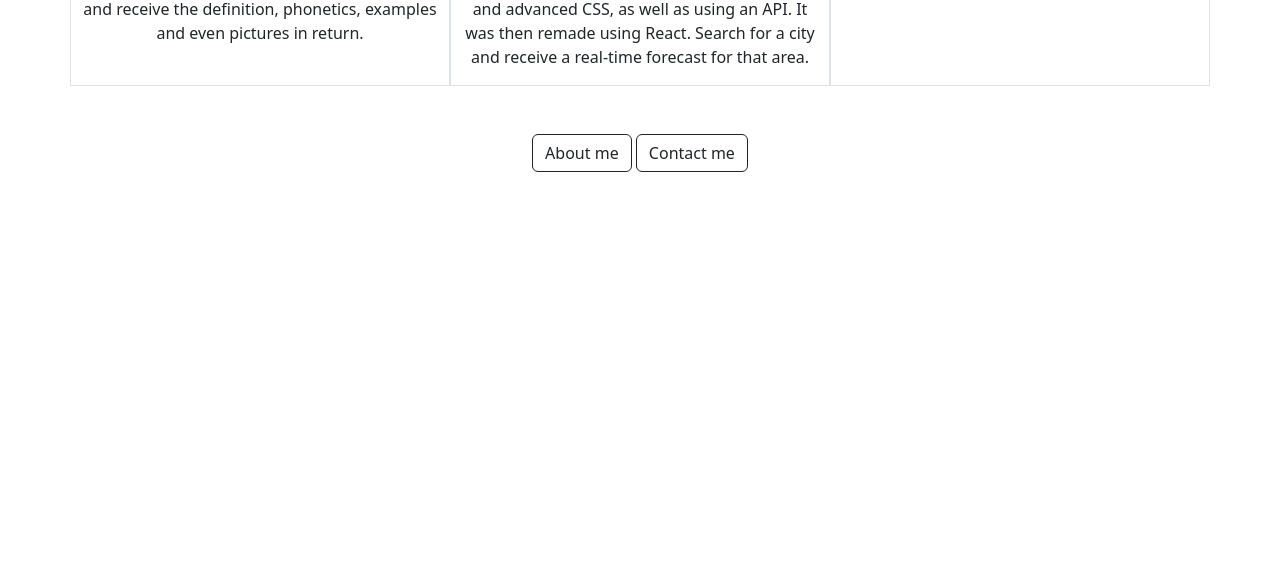
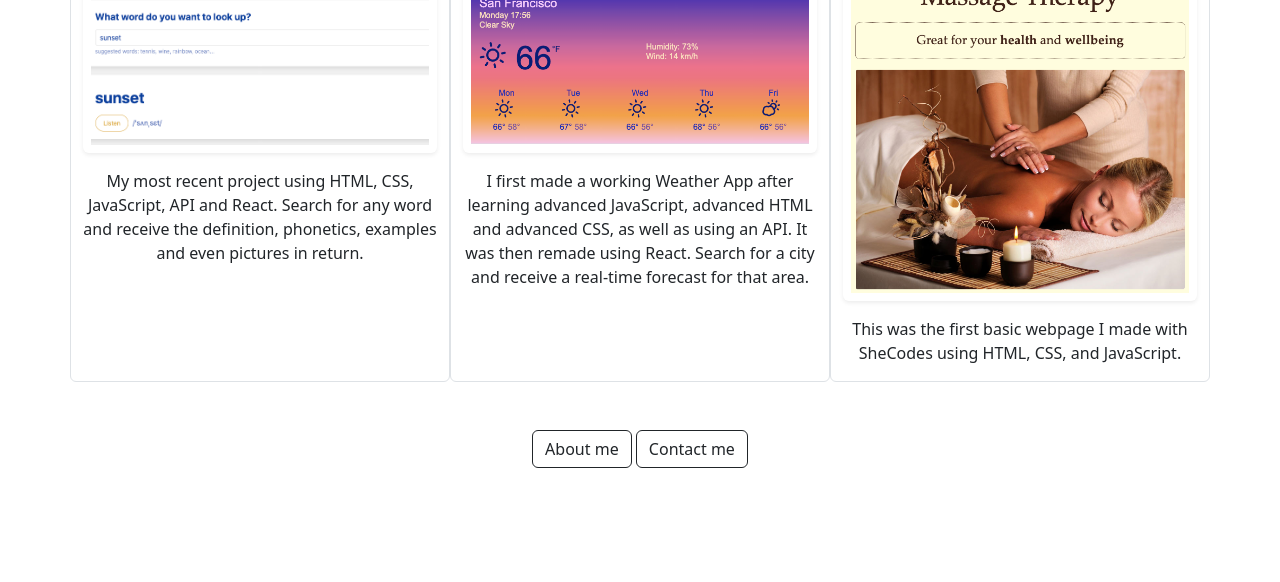
Before and after one commit to kag0224/portfolio_kag, a plain HTML site: page index.html in a window 1280 px wide. Shown: the part 218-800 px from the top of the page. Drawn offline with nearby package versions, Linux system fonts and the light colour scheme.

Commit message:
added images to homepage

```diff
--- a/index.html
+++ b/index.html
@@ -23,16 +23,24 @@
       <h1 class="text-center p-4">Kristy-Ann's Portfolio</h1>
       <div class="container">
         <div class="row">
-          <div class="col-md-4 text-center border">
+          <div class="col-md-4 text-center border rounded">
             <h2 class="mt-3">Dictionary App</h2>
+            <img
+              src="images/DictionaryApp.png"
+              class="img-fluid mb-3 rounded shadow-sm p-2"
+            />
             <p>
               My most recent project using HTML, CSS, JavaScript, API and React.
               Search for any word and receive the definition, phonetics,
               examples and even pictures in return.
             </p>
           </div>
-          <div class="col-md-4 text-center border">
+          <div class="col-md-4 text-center border rounded">
             <h2 class="mt-3">Weather App</h2>
+            <img
+              src="images/WeatherApp.png"
+              class="img-fluid mb-3 rounded shadow-sm p-2"
+            />
             <p>
               I first made a working Weather App after learning advanced
               JavaScript, advanced HTML and advanced CSS, as well as using an
@@ -40,8 +48,12 @@
               a real-time forecast for that area.
             </p>
           </div>
-          <div class="col-md-4 text-center border">
+          <div class="col-md-4 text-center border rounded">
             <h2 class="mt-3">Massage Website</h2>
+            <img
+              src="images/MassageTherapyApp.png"
+              class="img-fluid mb-3 rounded shadow-sm p-2"
+            />
             <p>
               This was the first basic webpage I made with SheCodes using HTML,
               CSS, and JavaScript.
--- a/styles/portfolio.css
+++ b/styles/portfolio.css
@@ -0,0 +1,3 @@
+.contact-content h3 {
+  color: red;
+}
```
Also changed, not shown: images/DictionaryApp.png (added), images/MassageTherapyApp.png (added), images/WeatherApp.png (added), 1 other file.
